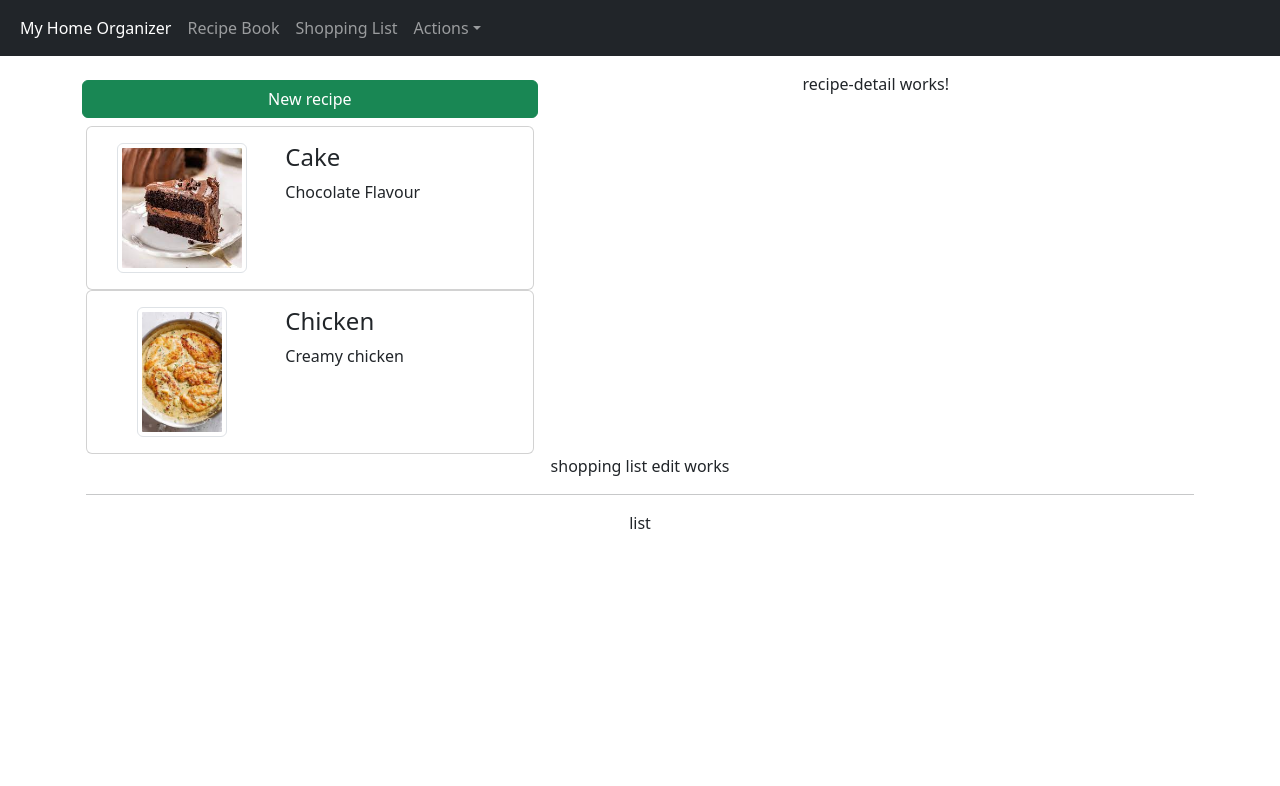
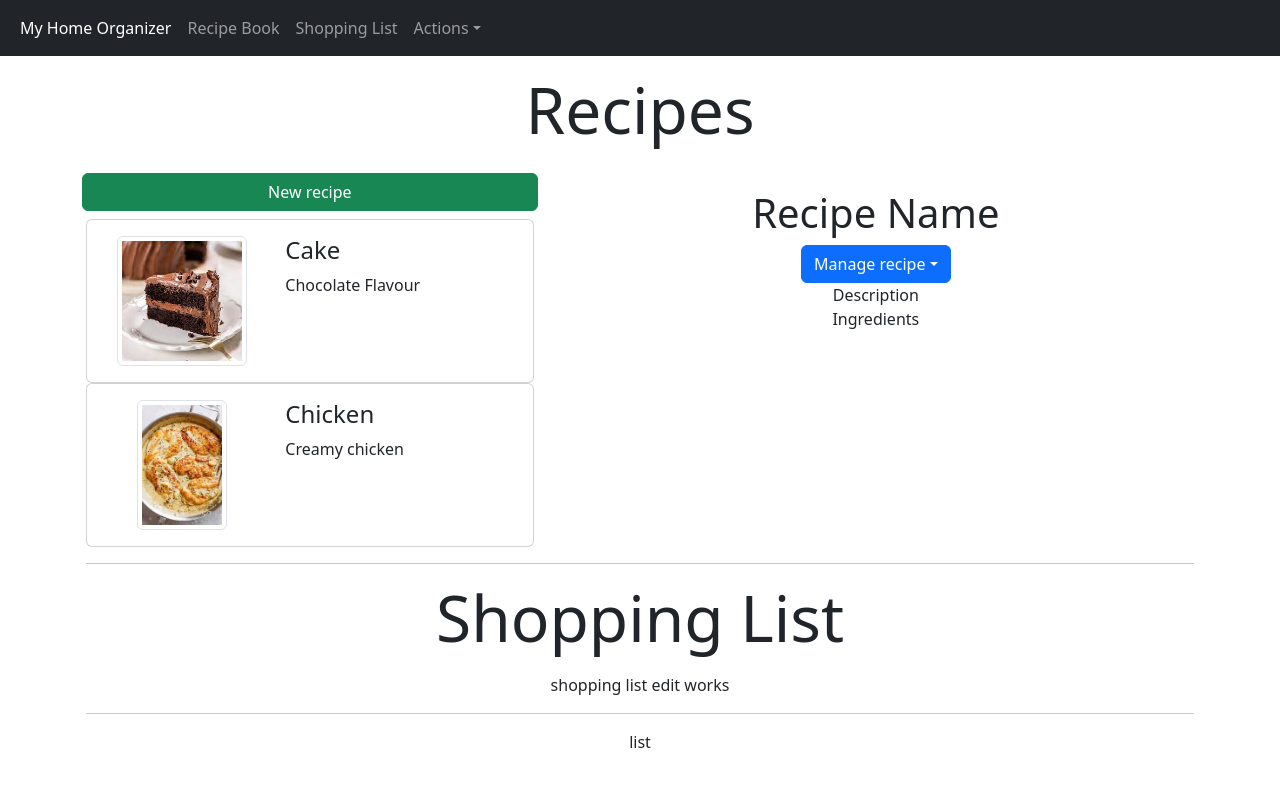
Before and after one commit to LuqmaanHaffejee/MyHomeOrganizer, an Angular app: page / in a window 1280 px wide. Shown: the top 786 px of the page. Built offline with nearby package versions, Linux system fonts and the light colour scheme.

Commit message:
Recipe detail layout

```diff
--- a/src/app/app.component.html
+++ b/src/app/app.component.html
@@ -2,7 +2,10 @@
 <div class="container p-3">
   <div class="row">
     <div class="col-12 text-center">
+      <p class="display-3">Recipes</p>
       <app-recipe></app-recipe>
+      <hr>
+      <p class="display-3">Shopping List</p>
       <app-shopping-list></app-shopping-list>
     </div>
   </div>
--- a/src/app/app.module.ts
+++ b/src/app/app.module.ts
@@ -3,8 +3,8 @@ import { BrowserModule } from '@angular/platform-browser';
 
 import { AppComponent } from './app.component';
 import { ShoppingListComponent } from './domain/shopping-list/ui/shopping-list/shopping-list.component';
-import {ShoppingListEditComponent} from "./domain/shopping-list/ui/shopping-list/shopping-list-edit/shopping-list-edit.component";
-import {RecipeListComponent} from "./domain/recipe-book/ui/recipe/recipe-list/recipe-list.component";
+import { ShoppingListEditComponent } from "./domain/shopping-list/ui/shopping-list/shopping-list-edit/shopping-list-edit.component";
+import { RecipeListComponent } from "./domain/recipe-book/ui/recipe/recipe-list/recipe-list.component";
 import { RecipeItemComponent } from './domain/recipe-book/ui/recipe/recipe-list/recipe-item/recipe-item.component';
 import { RecipeDetailComponent } from './domain/recipe-book/ui/recipe/recipe-detail/recipe-detail.component';
 import { HeaderComponent } from "./shared/ui/header/header.component";
--- a/src/app/domain/recipe-book/ui/recipe/recipe-detail/recipe-detail.component.html
+++ b/src/app/domain/recipe-book/ui/recipe/recipe-detail/recipe-detail.component.html
@@ -1 +1,34 @@
-<p>recipe-detail works!</p>
+<div class="container">
+  <div class="row">
+    <div class="col-12">
+      <img class="img-fluid" src="" alt="">
+    </div>
+  </div>
+  <div class="row">
+    <div class="col-12">
+      <h1>Recipe Name</h1>
+    </div>
+  </div>
+  <div class="row">
+    <div class="col-12">
+      <div class="btn-group">
+        <button class="btn btn-primary dropdown-toggle">Manage recipe</button>
+        <ul class="dropdown-menu">
+          <li><a class="dropdown-item">To Shopping List</a></li>
+          <li><a class="dropdown-item">Edit Recipe</a></li>
+          <li><a class="dropdown-item">Delete Recipe</a></li>
+        </ul>
+      </div>
+    </div>
+  </div>
+  <div class="row">
+    <div class="col-12">
+      Description
+    </div>
+  </div>
+  <div class="row">
+    <div class="col-12">
+      Ingredients
+    </div>
+  </div>
+</div>
```
